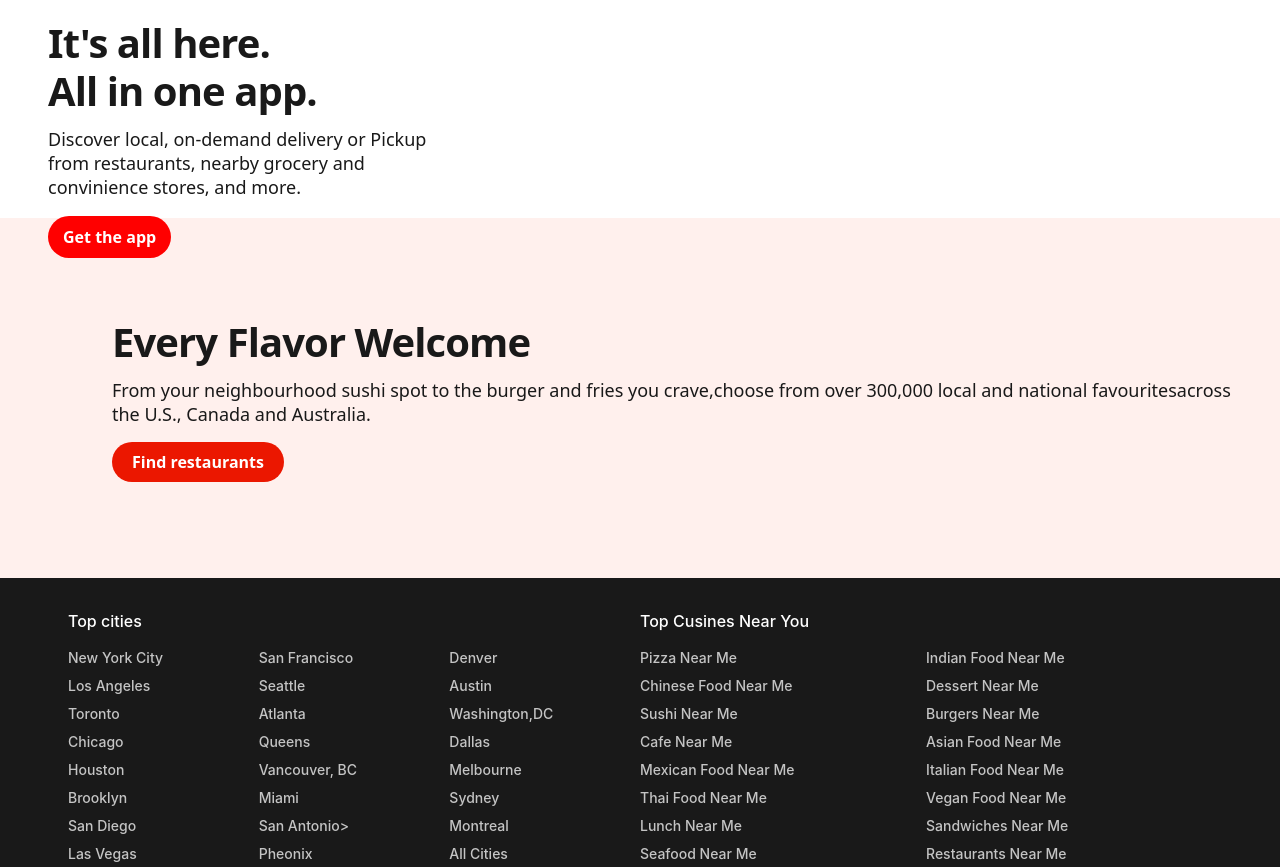
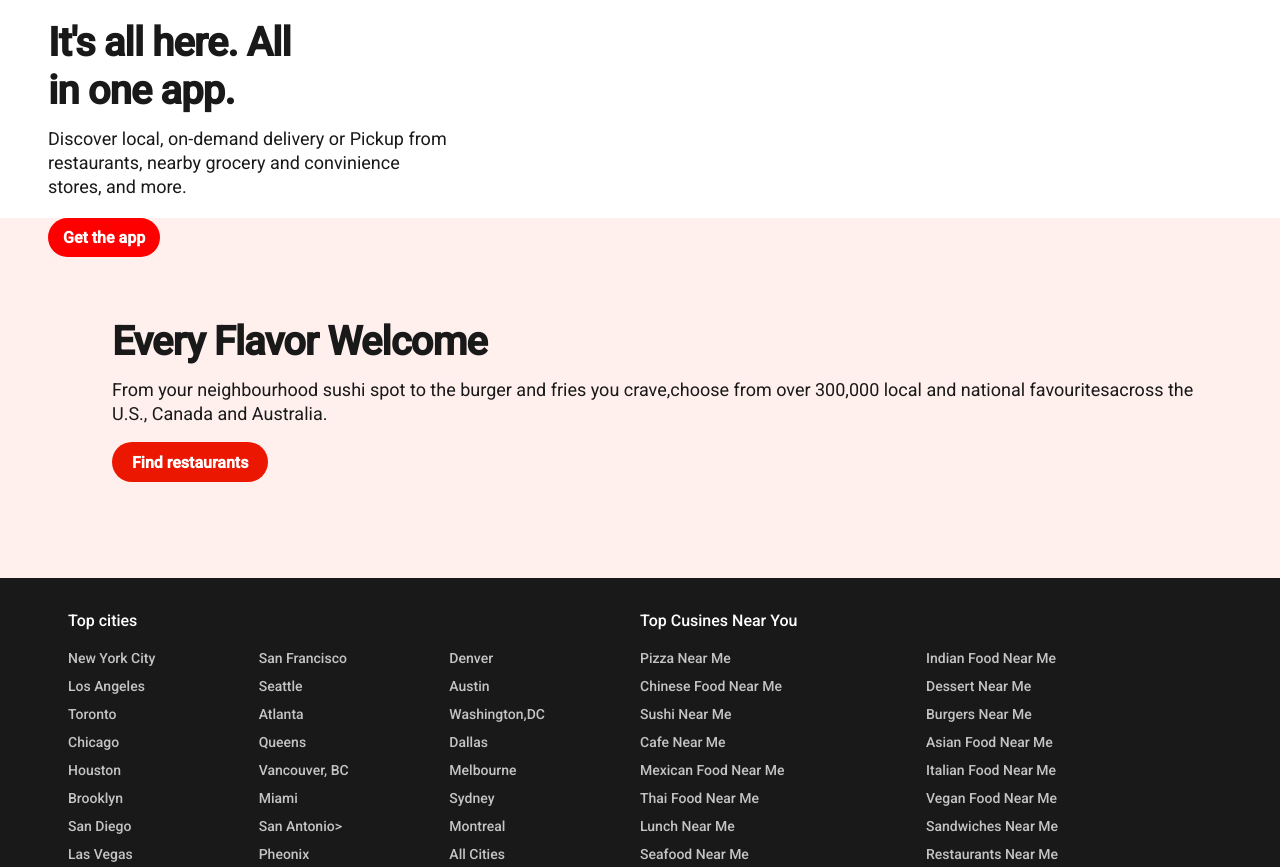
Before and after one commit to akshaysama/Doordash, a plain HTML site: page index.html in a window 1280 px wide. Shown: the part 1120-1987 px from the top of the page. Drawn offline with Linux system fonts and the light colour scheme; a web font is replaced by a local one.

Commit message:
removed spaces

```diff
--- a/style.css
+++ b/style.css
@@ -1,8 +1,3 @@
-/* @font-face {
-    font-family: 'TTNorms-Regular';
-    src:
-    url('/home/akshay/Desktop/Task13WEBSITE/TTNorms/TTNorms-Regular.otf');
-} */
 
 html,body
 {
@@ -17,8 +12,6 @@ body{
     padding: 0;
 
 }
-
-
 .Main-header-Content-ChildContainer{
     background-image: url("https://img.cdn4dd.com/cdn-cgi/image/fit=cover,width=1200,format=auto,quality=60/https://cdn.doordash.com/media/consumer/home/landing/new/hero_landing_us_alt.jpg");
     display: flex;
@@ -50,7 +43,6 @@ body{
     margin-bottom: 16px;
     display:block;
     margin-left:85px;
-
 }
 .Header-Content-Primary-Container{
     display:flex;
@@ -91,7 +83,6 @@ body{
     border: none;
     outline: none;
     line-height: 38px;
-
 }
 .Header-SearchBox-Sv-ChildContainer-{
     padding-left: 6px;
@@ -118,8 +109,6 @@ body{
 .Main-header-Signin-Button-Container{
     padding: 11px 19px;
 }
-
-
 .main-header-main-container{
     position: relative;
 }
@@ -172,12 +161,6 @@ body{
     display:inline-flex;
     padding-left:15%;
 }
-
-
-
-
-
-
 .animage{
     max-width: 1075px;
     height: auto;
@@ -295,32 +278,17 @@ padding-top: 3%;
     padding-left: 18%;
     cursor:pointer;
 }
-
 .itsaclass{
     padding-top:2%;
 }
-/* .Section-Content-contaiNer{
-
-    width: 100%;
-    max-width: 250px;
-} */
 .Section-Contaent-h3-Container{
     display: inline-flex;
     flex-direction: column;
     padding-left: 22%;
 }
-
-
-
-
-
-
-
-
 .Middle-sEssion-FirstPartcOntainer{
     display:flex;
     flex-direction: row;
-    /* max-width: 1184px; */
     align-items: center;
 }
 .Middle-sEssion-FirstPart-SpanTag1{
@@ -334,8 +302,6 @@ padding-top: 3%;
     padding: 0px;
     max-width:269px;
     display: block;
-    font-family: system-ui, -apple-system, BlinkMacSystemFont, 'Segoe UI', Roboto, Oxygen, Ubuntu, Cantarell, 'Open Sans', 'Helvetica Neue', sans-serif;
-
 }
 .Middle-sEssion-FirstPart-Svg-PIctureIMG{
     transform:translate(0px,29px)
@@ -345,13 +311,11 @@ padding-top: 3%;
     font-weight: 400;
     line-height: 24px;
     letter-spacing: 0ch;
-    text-transform: none;
     color: rgb(25, 25, 25);
     margin-bottom: 29px;
     padding: 0px;
     display: block;
     max-width:407px;
-    font-family: system-ui, -apple-system, BlinkMacSystemFont, 'Segoe UI', Roboto, Oxygen, Ubuntu, Cantarell, 'Open Sans', 'Helvetica Neue', sans-serif;
 }
 .Middle-sEssion-FirstPart-Svg-Child-Container-{
     margin-left: 64px;
@@ -365,15 +329,9 @@ padding-top: 3%;
     text-transform: none;
     text-align: center;
     display: inline;
-    font-variant-ligatures: no-common-ligatures;
     max-width: 100%;
-    overflow: hidden;
-    text-overflow: ellipsis;
-    white-space: nowrap;
     font-size: 16px;
-    font-family: system-ui, -apple-system, BlinkMacSystemFont, 'Segoe UI', Roboto, Oxygen, Ubuntu, Cantarell, 'Open Sans', 'Helvetica Neue', sans-serif;
     text-decoration: none;
-    /* padding: 10px; */
     background-color: red;
     padding-top: 10px;
     padding-bottom:10px;
@@ -398,11 +356,9 @@ padding-top: 3%;
 }
 .Middle-sEssion-SecondPart-Span{
     font-size: 40px;
-    font-family: system-ui, -apple-system, BlinkMacSystemFont, 'Segoe UI', Roboto, Oxygen, Ubuntu, Cantarell, 'Open Sans', 'Helvetica Neue', sans-serif;
     font-weight: 700;
     line-height: 48px;
     letter-spacing: -0.04ch;
-    text-transform: none;
     color: rgb(25, 25, 25);
     display: block;
 
@@ -419,12 +375,10 @@ padding-top: 3%;
     justify-content: flex-start;
     border-radius: 1000px;
     border: none;
-    transition: background-color 0.15s ease-in-out 0s, box-shadow 0.15s ease-in-out 0s;
     text-decoration: none;
     text-align: center;
     background-color: rgb(235, 23, 0);
     color: rgb(255, 255, 255);
-    font-family: system-ui, -apple-system, BlinkMacSystemFont, 'Segoe UI', Roboto, Oxygen, Ubuntu, Cantarell, 'Open Sans', 'Helvetica Neue', sans-serif;
      font-weight: 700;
 }
 
@@ -436,10 +390,8 @@ padding-top: 3%;
 }
 .Middle-sEssion-SecondPart-Span2{
     font-size: 18px;
-    font-family: system-ui, -apple-system, BlinkMacSystemFont, 'Segoe UI', Roboto, Oxygen, Ubuntu, Cantarell, 'Open Sans', 'Helvetica Neue', sans-serif;
     font-weight: 400;
     line-height: 24px;
-    letter-spacing: 0ch;
     color: rgb(25, 25, 25);
     display: block;
 }
@@ -483,16 +435,11 @@ footer{
 }
 .Footer-h2.tag{
     font-size: 16px;
-    font-family: DD-TTNorms, -apple-system, BlinkMacSystemFont, "Segoe UI", Roboto, Helvetica, Arial, sans-serif, "Apple Color Emoji", "Segoe UI Emoji", "Segoe UI Symbol";
     font-weight: 500;
     line-height: 22px;
-    letter-spacing: 0ch;
     text-decoration: none;
     color: rgb(255, 255, 255);
-    margin: 0px;
-    padding: 0px;
     display: block;
-    font-variant-ligatures: no-common-ligatures;
 }
 
 .Footer-child-3> :first-child {
@@ -524,16 +471,12 @@ color:inherit;
 }
 .Footer-Link-SpanTag{
     font-size: 14px;
-    font-family: DD-TTNorms, -apple-system, BlinkMacSystemFont, "Segoe UI", Roboto, Helvetica, Arial, sans-serif, "Apple Color Emoji", "Segoe UI Emoji", "Segoe UI Symbol";
     font-weight: 500;
     line-height: 20px;
-    letter-spacing: 0ch;
-    text-transform: none;
     color: rgb(196, 196, 196);
     margin: 0px;
     padding: 0px;
     display: block;
-    font-variant-ligatures: no-common-ligatures;
 }
 .Footer-Link-SpanTag:hover{
     color: white;
@@ -542,7 +485,6 @@ color:inherit;
 
 .Footer-Link-child-tag{
     display:flex;
-    -webkit-box-pack:justify;
     justify-content:space-between;
 }
 .Footer-Link-Second ROw{
@@ -551,7 +493,6 @@ color:inherit;
 .anotherclassFooter-Main-Container{
     display: flex;
     flex: 1 1 0%;
-    -webkit-box-pack: justify;
     justify-content: space-between;
 }
 .anotherclassFooter-Main-Container > *{
@@ -568,7 +509,6 @@ color:inherit;
 .Footer-Link-Last Part{
     display:flex;
     flex:1 1 0%;
-    -webkit-box-pack:end;
     justify-content:flex-end;
     overflow: hidden;
 }
@@ -576,7 +516,6 @@ color:inherit;
     padding-top: 32px;
     display: flex;
     flex-direction: column;
-    -webkit-box-align: center;
     align-items: center;
 }
 .forFooter-Link-Last Part11:focus{
@@ -596,7 +535,6 @@ color:inherit;
     border-radius: 8px;
     background-color: rgb (73, 73, 73);
     display:flex;
-    -webkit-box-pack:center;
     justify-content: center;
 }
 .Footer-Link-Last Part > * > * + *{
@@ -644,7 +582,6 @@ margin-left: 12px;
 }
 .Footer-Doordash-bottom-span{
     font-size: 12px;
-    font-family: system-ui, -apple-system, BlinkMacSystemFont, 'Segoe UI', Roboto, Oxygen, Ubuntu, Cantarell, 'Open Sans', 'Helvetica Neue', sans-serif;
     font-weight:400;
     line-height: 18px;
     letter-spacing: 0ch;
@@ -665,7 +602,6 @@ margin-left: 12px;
     position: absolute;
     top: 18%;
 }
-
 
 @media only screen and (min-width: 1597px) {
     .aspantag span {
@@ -695,14 +631,7 @@ margin-left: 12px;
 
     }
   }
-  /* @media only screen and (max-width:1420px){
-    .bottom {
-        display: flex;
-        align-items: center;
-        flex-wrap: wrap-reverse;
-        margin-left:10%;
-    } */
-  /* } */
+
   @media only screen and (min-width: 1184px){
 
   .Middle-sEssion-FirstPartcOntainer {
@@ -712,20 +641,7 @@ margin-left: 12px;
   }
   }
 
-  /* @media only screen and (min-width:750px) and (max-width:1183px){
 
-  }
-.Container-DASHeR-svg-- img {
-    height: 154px;
-    width: 154px;} */
-    /* @media only screen and (min-width:768px) and (max-width:1483px){
-        .inSection-DecomeDASHER-textContaienr-Child-h3tag-{
-            flex-direction: column;
-        }
-        .Section-MainContainer{
-            justify-content: center;
-        }
-    } */
 
  @media only screen and (min-width: 1184px){
 
@@ -894,12 +810,7 @@ margin-left: 12px;
 
 }
 
-/*
-@media only screen and (min-width: 768px){
-    .Middle-sEssion-FirstPart-Description{
-        margin-bottom:96px;
-    }
-} */
+
 @media only screen and (min-width: 768px){
     .Middle-sEssion-SecondPart-Container-Child{
     flex-flow: row nowrap;
@@ -1205,11 +1116,8 @@ margin-left: 12px;
 }
 .Delivery-locations-span{
     font-size: 12px;
-    font-family: system-ui, -apple-system, BlinkMacSystemFont, 'Segoe UI', Roboto, Oxygen, Ubuntu, Cantarell, 'Open Sans', 'Helvetica Neue', sans-serif;
     font-weight: 400;
     line-height: 18px;
-    letter-spacing: 0ch;
-    text-transform: none;
     color: rgb(196, 196 ,196);
     display: block;
     text-decoration: none;
```
